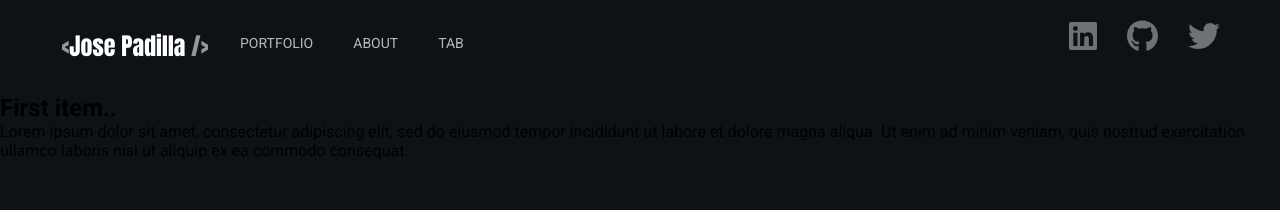
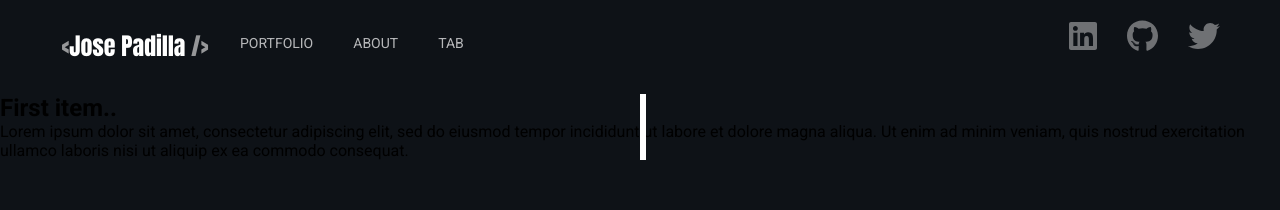
Before and after one commit to JpadillaCoding/Personal-Website, a Next.js app: page /about in a window 1280 px wide. Shown: the top 210 px of the page. Built offline with nearby package versions, Linux system fonts and the light colour scheme.

Commit message:
feat: timeline line

```diff
--- a/app/about/page.module.css
+++ b/app/about/page.module.css
@@ -0,0 +1,16 @@
+.page_wrapper {
+  box-sizing: border-box;
+}
+.timeline {
+  position: relative;
+  margin: 0 auto;
+}
+.timeline::after {
+    content: '';
+    position: absolute;
+    width: 6px;
+    background-color: #ffffff;
+    top: 0;
+    bottom: 0;
+    left: 50%;
+}
--- a/app/about/page.tsx
+++ b/app/about/page.tsx
@@ -4,7 +4,7 @@ export default function About() {
   return (
     <div className={styles.page_wrapper}>
       <div className={styles.timeline}>
-        <div className={styles.content_container}>
+        <div className={styles["content_container left"]}>
           <h2>First item..</h2>
           <p>
             Lorem ipsum dolor sit amet, consectetur adipiscing elit, sed do
```
